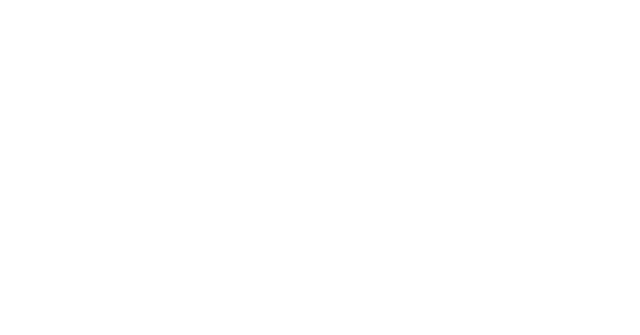
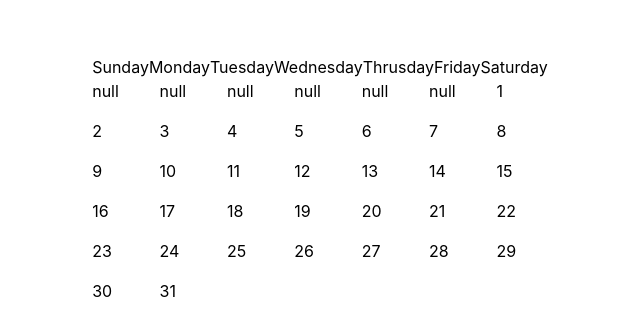
Before and after one commit to Catalina-Hasnas/workout-calendar, a Next.js app: page / in a window 1280 px wide. Shown: the part 221-556 px from the top of the page, without its empty margins (320-960 px from the left). Built offline with nearby package versions, Linux system fonts and the light colour scheme.

Commit message:
added Calendar component

```diff
--- /dev/null
+++ b/components/Calendar/Calendar.tsx
@@ -0,0 +1,83 @@
+import dayjs from "dayjs";
+import duration from "dayjs/plugin/duration";
+
+dayjs.extend(duration);
+
+//   const some = dayjs().add(dayjs.duration({ days: 1 }));
+
+// const groupedByDayOfWeek: any[] = Object.values(
+//   days.reduce((acc, item) => {
+//     // Append the item to the array for each country
+//     acc[item.$W] = [...(acc[item.$W] || []), item];
+//     return acc;
+//   }, {})
+// );
+
+interface IDay {
+  dayOfTheWeek?: number;
+  date?: number;
+  month?: number;
+}
+
+const Calendar = () => {
+  function getDaysInMonth(year: number, month: number) {
+    let day = 0;
+    let days: IDay[] = [];
+
+    const monthDigit = month + 1 < 10 ? `0${month + 1}` : `${month + 1}`;
+
+    const daysInMonthString = `${year}-${monthDigit}-01`;
+
+    const daysInMonth = dayjs(daysInMonthString).daysInMonth();
+
+    for (let i = 0; i < daysInMonth; i++) {
+      day++;
+      days.push({
+        date: dayjs().year(year).month(month).date(day).date(),
+        dayOfTheWeek: dayjs().year(year).month(month).date(day).day(),
+        month: dayjs().year(year).month(month).date(day).month(),
+      });
+    }
+
+    const daysOfPrevMonth = days[0].dayOfTheWeek as number;
+
+    for (let i = 0; i < daysOfPrevMonth; i++) {
+      days.unshift({});
+    }
+
+    return days;
+  }
+
+  const daysInMonth = getDaysInMonth(2022, 9);
+
+  const dayNames = [
+    "Sunday",
+    "Monday",
+    "Tuesday",
+    "Wednesday",
+    "Thrusday",
+    "Friday",
+    "Saturday",
+  ];
+
+  return (
+    <div className="flex flex-col">
+      <div className="flex">
+        {dayNames.map((day, index) => {
+          return <p key={index}>{day}</p>;
+        })}
+      </div>
+      <div className="grid grid-cols-7 gap-4">
+        {daysInMonth.map((dayInMonth, index) => {
+          if (Object.keys(dayInMonth).length === 0) {
+            return <p key={index}>null</p>;
+          } else {
+            return <p key={index}> {dayInMonth.date} </p>;
+          }
+        })}
+      </div>
+    </div>
+  );
+};
+
+export default Calendar;
--- a/package.json
+++ b/package.json
@@ -9,6 +9,7 @@
     "lint": "next lint"
   },
   "dependencies": {
+    "dayjs": "^1.11.0",
     "firebase": "^9.6.10",
     "next": "12.1.4",
     "react": "18.0.0",
--- a/pages/index.tsx
+++ b/pages/index.tsx
@@ -1,6 +1,7 @@
 import type { NextPage } from "next";
 import Head from "next/head";
 import styles from "../styles/Home.module.css";
+import Calendar from "../components/Calendar/Calendar";
 
 const Home: NextPage = () => {
   return (
@@ -11,7 +12,9 @@
         <link rel="icon" href="/favicon.ico" />
       </Head>
 
-      <main className={styles.main}></main>
+      <main className={styles.main}>
+        <Calendar />
+      </main>
     </div>
   );
 };
--- a/styles/Home.module.css
+++ b/styles/Home.module.css
@@ -11,106 +11,3 @@
   justify-content: center;
   align-items: center;
 }
-
-.footer {
-  display: flex;
-  flex: 1;
-  padding: 2rem 0;
-  border-top: 1px solid #eaeaea;
-  justify-content: center;
-  align-items: center;
-}
-
-.footer a {
-  display: flex;
-  justify-content: center;
-  align-items: center;
-  flex-grow: 1;
-}
-
-.title a {
-  color: #0070f3;
-  text-decoration: none;
-}
-
-.title a:hover,
-.title a:focus,
-.title a:active {
-  text-decoration: underline;
-}
-
-.title {
-  margin: 0;
-  line-height: 1.15;
-  font-size: 4rem;
-}
-
-.title,
-.description {
-  text-align: center;
-}
-
-.description {
-  margin: 4rem 0;
-  line-height: 1.5;
-  font-size: 1.5rem;
-}
-
-.code {
-  background: #fafafa;
-  border-radius: 5px;
-  padding: 0.75rem;
-  font-size: 1.1rem;
-  font-family: Menlo, Monaco, Lucida Console, Liberation Mono, DejaVu Sans Mono,
-    Bitstream Vera Sans Mono, Courier New, monospace;
-}
-
-.grid {
-  display: flex;
-  align-items: center;
-  justify-content: center;
-  flex-wrap: wrap;
-  max-width: 800px;
-}
-
-.card {
-  margin: 1rem;
-  padding: 1.5rem;
-  text-align: left;
-  color: inherit;
-  text-decoration: none;
-  border: 1px solid #eaeaea;
-  border-radius: 10px;
-  transition: color 0.15s ease, border-color 0.15s ease;
-  max-width: 300px;
-}
-
-.card:hover,
-.card:focus,
-.card:active {
-  color: #0070f3;
-  border-color: #0070f3;
-}
-
-.card h2 {
-  margin: 0 0 1rem 0;
-  font-size: 1.5rem;
-}
-
-.card p {
-  margin: 0;
-  font-size: 1.25rem;
-  line-height: 1.5;
-}
-
-.logo {
-  height: 1em;
-  margin-left: 0.5rem;
-}
-
-@media (max-width: 600px) {
-  .grid {
-    width: 100%;
-    flex-direction: column;
-  }
-}
--- a/tsconfig.json
+++ b/tsconfig.json
@@ -13,7 +13,8 @@
     "resolveJsonModule": true,
     "isolatedModules": true,
     "jsx": "preserve",
-    "incremental": true
+    "incremental": true,
+    "allowSyntheticDefaultImports": true
   },
   "include": ["next-env.d.ts", "**/*.ts", "**/*.tsx"],
   "exclude": ["node_modules"]
```
Also changed, not shown: 2 other files (tests, documents, lock files or other folders).
